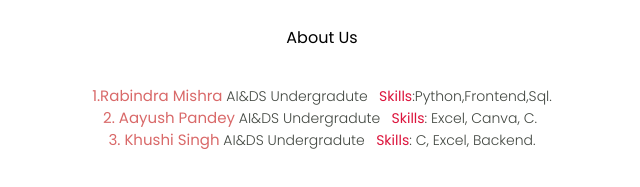
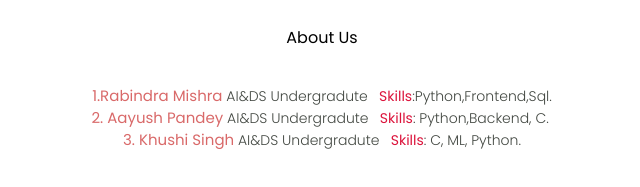
Before and after one commit to RabindraMishra-AIDS/EduCrop, a plain HTML site: page index.html in a window 1280 px wide. Shown: the part 4408-4595 px from the top of the page, without its empty margins (318-958 px from the left). Drawn offline with nearby package versions, Linux system fonts and the light colour scheme.

Commit message:
Update index.html

```diff
--- a/index.html
+++ b/index.html
@@ -153,7 +153,7 @@
 <section class="footer">
     <video src="video1.mp4" autoplay loop muted class="back-video"></video>
     <h4>About Us </h4>
-    <pre><p> <span style="font-size: 15px;color: rgb(217, 105, 105);">1.Rabindra Mishra</span> AI&DS Undergradute <span style="color: crimson;">  Skills</span>:Python,Frontend,Sql. <br><span style="font-size: 15px;color: rgb(217, 105, 105);">2. Aayush Pandey</span> AI&DS Undergradute <span style="color: crimson;">  Skills</span>: Excel, Canva, C. <br><span style="font-size: 15px;color: rgb(217, 105, 105);">3. Khushi Singh</span> AI&DS Undergradute <span style="color: crimson;">  Skills</span>: C, Excel, Backend.</p></pre>
+    <pre><p> <span style="font-size: 15px;color: rgb(217, 105, 105);">1.Rabindra Mishra</span> AI&DS Undergradute <span style="color: crimson;">  Skills</span>:Python,Frontend,Sql. <br><span style="font-size: 15px;color: rgb(217, 105, 105);">2. Aayush Pandey</span> AI&DS Undergradute <span style="color: crimson;">  Skills</span>: Python,Backend, C. <br><span style="font-size: 15px;color: rgb(217, 105, 105);">3. Khushi Singh</span> AI&DS Undergradute <span style="color: crimson;">  Skills</span>: C, ML, Python.</p></pre>
 </section>
 
 
```
